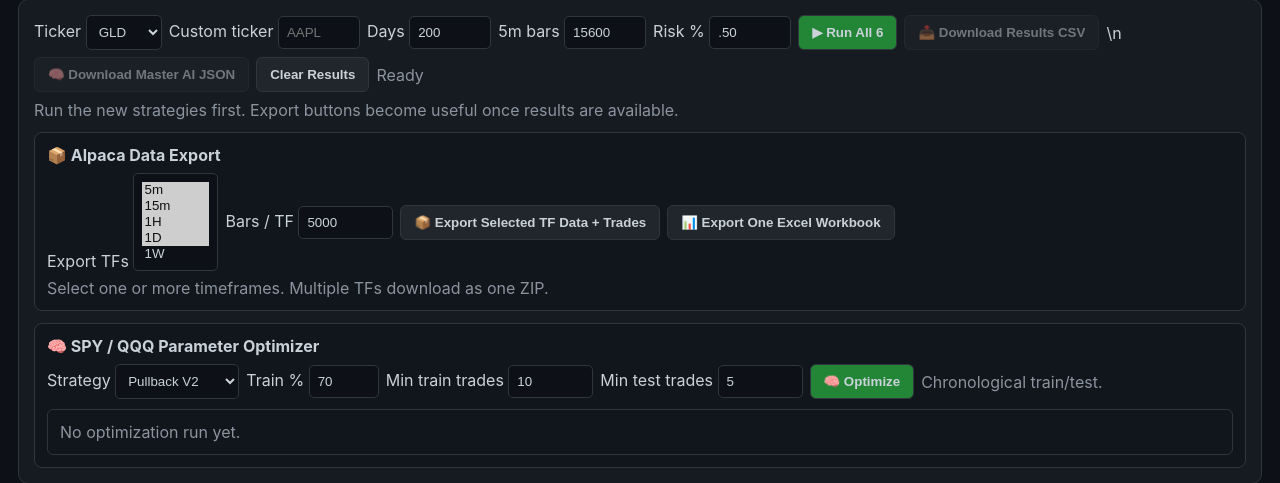
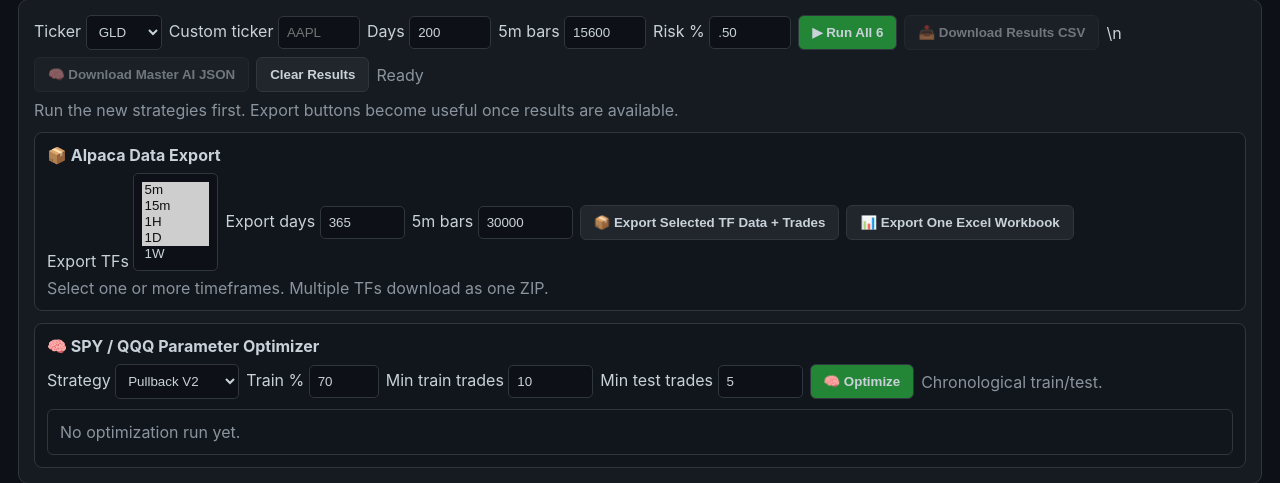
Before and after one commit to ambrose2107/TV_GPT_ALP_V2, a Flask app: page /xauusd-strategy-lab in a window 1280 px wide. Shown: the part 154-637 px from the top of the page. Run offline with Flask 3, Linux system fonts and the light colour scheme; the visitor is signed in with stand-in values (Sample User, id 1).

Commit message:
Use calendar days for master research export

```diff
--- a/dashboard/templates/xauusd_strategy_lab.html
+++ b/dashboard/templates/xauusd_strategy_lab.html
@@ -51,7 +51,8 @@ table{width:100%;border-collapse:collapse}th,td{padding:7px;border-bottom:1px so
     <div style="font-weight:bold;margin-bottom:8px">📦 Alpaca Data Export</div>
     <div class="controls">
       <label>Export TFs <select id="exportTfs" multiple size="5" style="min-width:85px"><option value="5m" selected>5m</option><option value="15m" selected>15m</option><option value="1h" selected>1H</option><option value="1d" selected>1D</option><option value="1w">1W</option></select></label>
-      <label>Bars / TF <input id="exportBars" type="number" min="100" max="100000" value="5000" style="width:95px"></label>
+      <label>Export days <input id="exportDays" type="number" min="1" max="770" value="365" style="width:85px"></label>
+      <label>5m bars <input id="exportBars" type="number" min="100" max="60000" value="30000" style="width:95px"></label>
       <button id="exportMarketTrades">📦 Export Selected TF Data + Trades</button> <button id="exportExcel">📊 Export One Excel Workbook</button>
       <span id="exportStatus" class="muted">Select one or more timeframes. Multiple TFs download as one ZIP.</span>
     </div>
@@ -190,7 +191,8 @@ async function downloadResultsJson(){
   $('exportStatus').textContent='Select at least one timeframe for the master JSON.';
   return;
  }
- const barsCount=Math.min(100000,Math.max(100,Number($('exportBars').value)||5000));
+ const exportDays=Math.min(770,Math.max(1,Number($('exportDays').value)||365));
+ const barsCount=Math.min(60000,Math.max(100,Number($('exportBars').value)||Math.min(30000,exportDays*78)));
  $('downloadJson').disabled=true;
  $('globalStatus').textContent='Building master AI JSON: strategies + trades + Alpaca + multi-TF data…';
  try{
@@ -203,6 +205,7 @@ async function downloadResultsJson(){
    body:JSON.stringify({
     symbol:selectedSymbol(),
     timeframes,
+    days:exportDays,
     bars:barsCount,
     strategies
    })
@@ -221,7 +224,7 @@ async function downloadResultsJson(){
   a.remove();
   URL.revokeObjectURL(a.href);
   $('globalStatus').innerHTML='<span class="ok">Master AI JSON exported: all strategies/trades + Alpaca history + '+esc(timeframes.join(', '))+' market data.</span>';
-  $('exportStatus').innerHTML='<span class="ok">Master JSON includes '+esc(barsCount)+' bars per selected timeframe.</span>';
+  $('exportStatus').innerHTML='<span class="ok">Master JSON uses '+esc(exportDays)+' calendar days (~'+esc(barsCount)+' 5m bars) with higher TF context derived from the same series.</span>';
  }catch(e){
   $('globalStatus').innerHTML='<span class="bad">Master JSON export error: '+esc(e.message)+'</span>';
  }finally{
```
